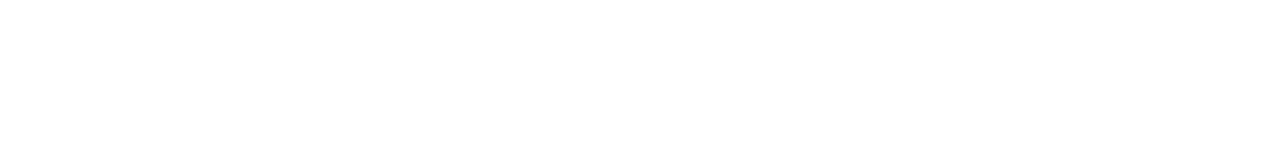
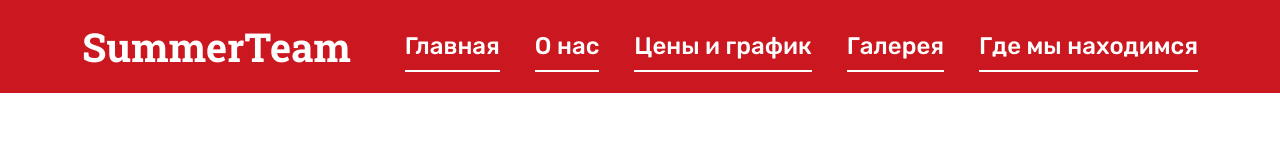
Before and after one commit to ViktorEgai/Summerteam, a website: page app/index.html in a window 1280 px wide. Drawn offline with Linux system fonts and the light colour scheme.

Commit message:
сверстана шапка

```diff
--- a/app/index.html
+++ b/app/index.html
@@ -4,8 +4,40 @@
     <meta charset="UTF-8" />
     <meta http-equiv="X-UA-Compatible" content="IE=edge" />
     <meta name="viewport" content="width=device-width, initial-scale=1.0" />
+    <link rel="preconnect" href="https://fonts.googleapis.com" />
+    <link rel="preconnect" href="https://fonts.gstatic.com" crossorigin />
+    <link href="https://fonts.googleapis.com/css2?family=Roboto+Slab:wght@700&family=Rubik:wght@400;500;700&display=swap" rel="stylesheet" />
     <link rel="stylesheet" href="css/style.min.css" />
     <title>Главная - Summerteam</title>
   </head>
-  <body></body>
+  <body>
+    <header class="header">
+      <div class="container">
+        <div class="header__wrapper d-flex align-items-center justify-content-between">
+          <a class="logo header__logo" href="#">SummerTeam</a>
+          <nav class="navbar header__navbar">
+            <ul class="navbar__list d-none d-md-flex">
+              <li class="navbar__item">
+                <a class="navbar__link" href="#">Главная</a>
+              </li>
+              <li class="navbar__item">
+                <a class="navbar__link" href="#">О нас</a>
+              </li>
+              <li class="navbar__item">
+                <a class="navbar__link" href="#">Цены и график</a>
+              </li>
+              <li class="navbar__item">
+                <a class="navbar__link" href="#">Галерея</a>
+              </li>
+              <li class="navbar__item">
+                <a class="navbar__link" href="#">Где мы находимся</a>
+              </li>
+            </ul>
+          </nav>
+        </div>
+        <!-- /.header_wrapper -->
+      </div>
+      <!-- /.container -->
+    </header>
+  </body>
 </html>
--- a/app/sass/_settings.sass
+++ b/app/sass/_settings.sass
@@ -0,0 +1,19 @@
+*
+  box-sizing: border-box
+body
+  font-family: 'Rubik', sans-serif
+  color: #fff
+  margin: 0
+.logo
+  font-family: 'Roboto Slab', serif
+h1,h2,h3,h4,h5,h6,p
+  margin: 0
+ul
+  margin: 0
+  padding: 0
+
+li
+  list-style-type: none
+a
+  text-decoration: none
+  color: inherit
--- a/app/sass/_variables.sass
+++ b/app/sass/_variables.sass
@@ -0,0 +1 @@
+$red: #CB171F
--- /dev/null
+++ b/app/sass/block/_header.sass
@@ -0,0 +1,17 @@
+.header
+  padding: 20px 0
+  background-color: $red
+  &__logo
+    font-weight: bold
+    font-size: 40px
+    line-height: 53px
+.navbar
+  &__item
+    padding: 10px 0
+    border-bottom: 2px solid #fff
+    &:not(:last-child)
+      margin-right: 35px
+  &__link
+    font-weight: 500
+    font-size: 24px
+    line-height: 28px
--- a/app/sass/style.sass
+++ b/app/sass/style.sass
@@ -1,2 +1,5 @@
 @import '../../node_modules/bootstrap/dist/css/bootstrap-grid.min'
-@import '../../node_modules/bootstrap/swiper/swiper-bundle.min'
+@import '../../node_modules/swiper/swiper-bundle.min'
+@import 'variables'
+@import 'settings'
+@import 'block/header'
```
Also changed, not shown: app/css/style.min.css.
